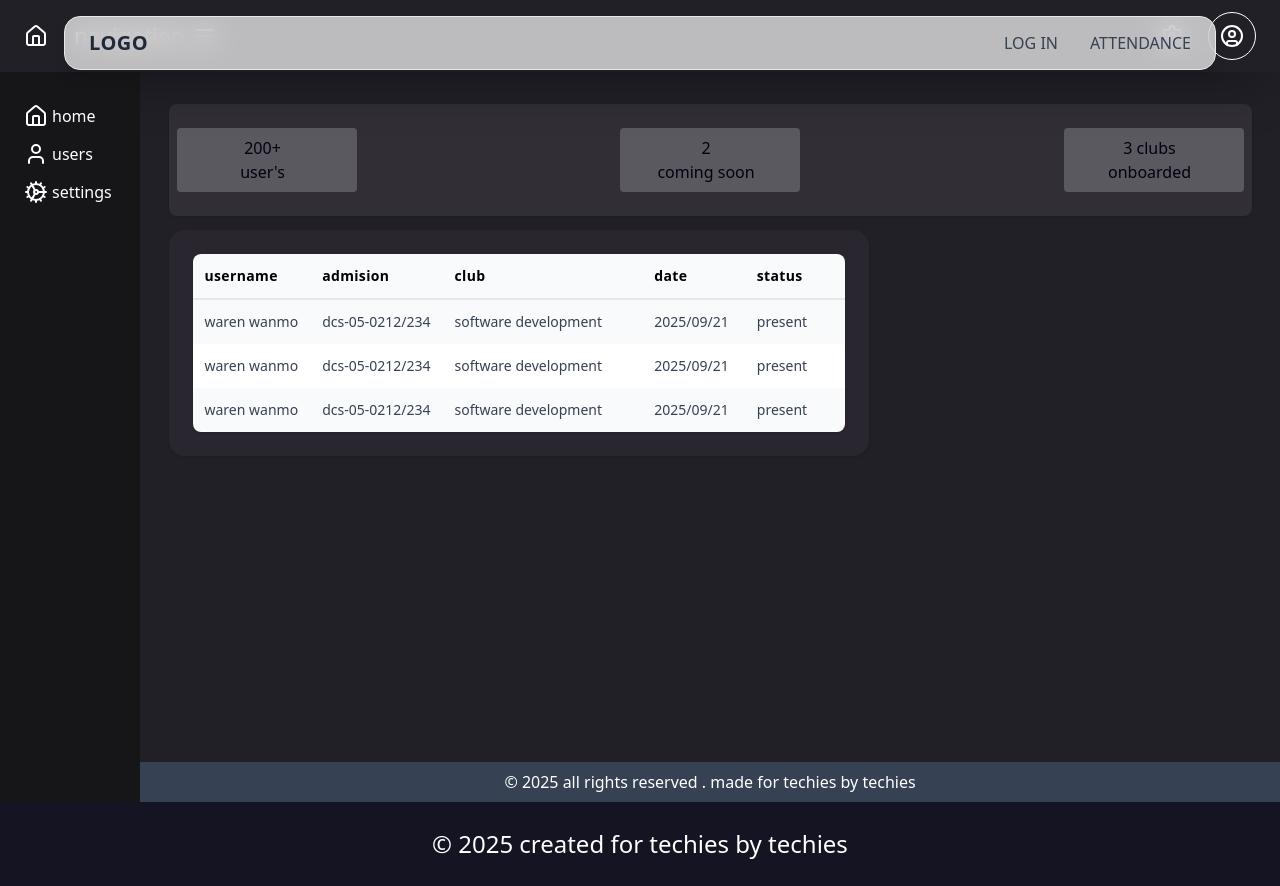
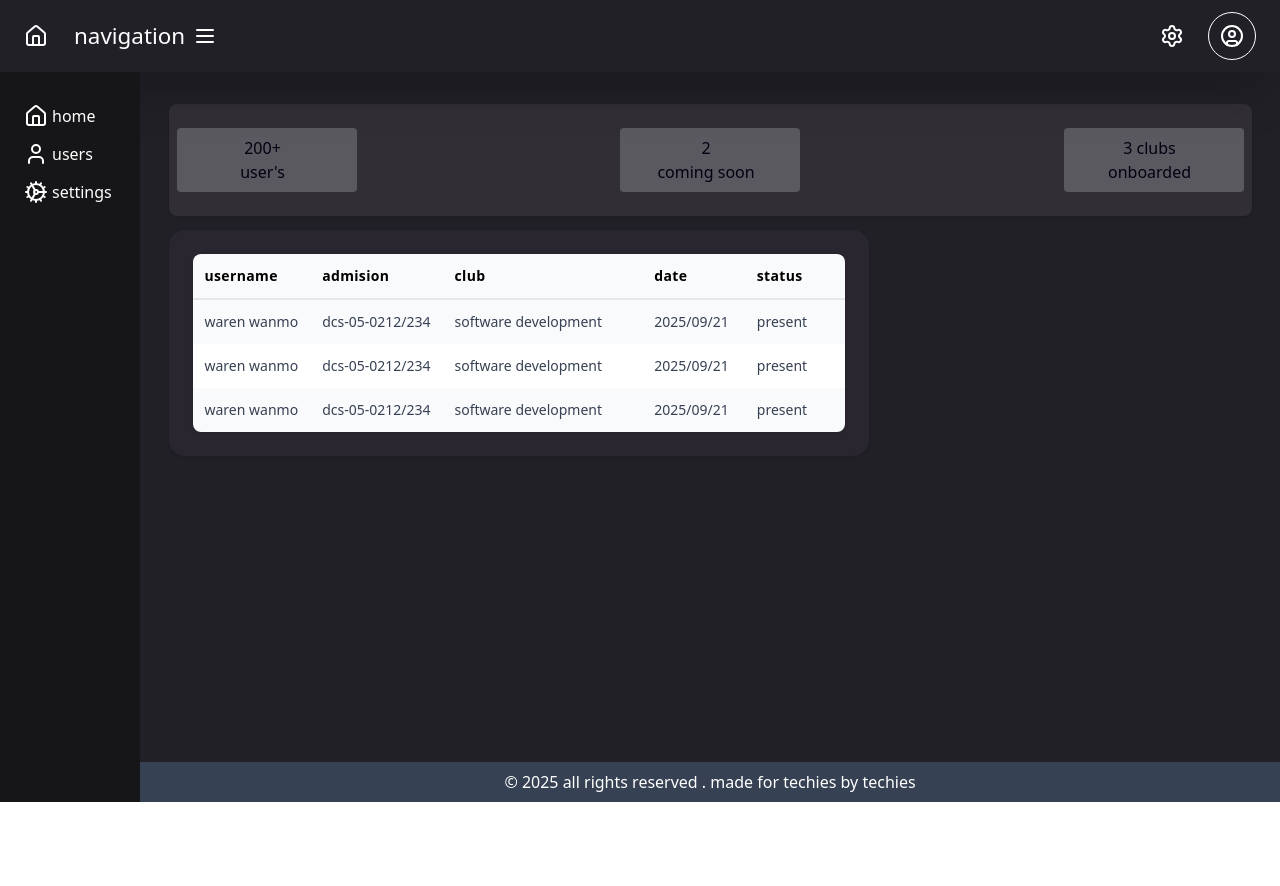
Before and after one commit to William-nyarash/itech, a React (Vite) app in the folder client/: page /attendance in a window 1280 px wide. After the commit the page ends 802 px from the top, so only its background shows below. Built offline with nearby package versions, Linux system fonts and the light colour scheme.

Commit message:
git refactor the nav to the main component

```diff
--- a/client/src/App.jsx
+++ b/client/src/App.jsx
@@ -1,20 +1,17 @@
 import { Routes, Route, Link } from "react-router-dom";
 import Navs from "./components/Navs";
-import Footer from "./components/Footer";
 import Form from "./components/Form";
 import Main from "./components/pages/Main";
 import Attendance from "./components/pages/Attendance";
 
 const App = () => {
   return (
-    <div className="h-screen">
-	<Navs />
+    <div className="relative">
       <Routes>
         <Route path="/login" element={<Form />} />
         <Route path="/" element={<Main />} />
         <Route path="/attendance" element={<Attendance />} />
       </Routes>
-      <Footer />
     </div>
   );
 };
```
